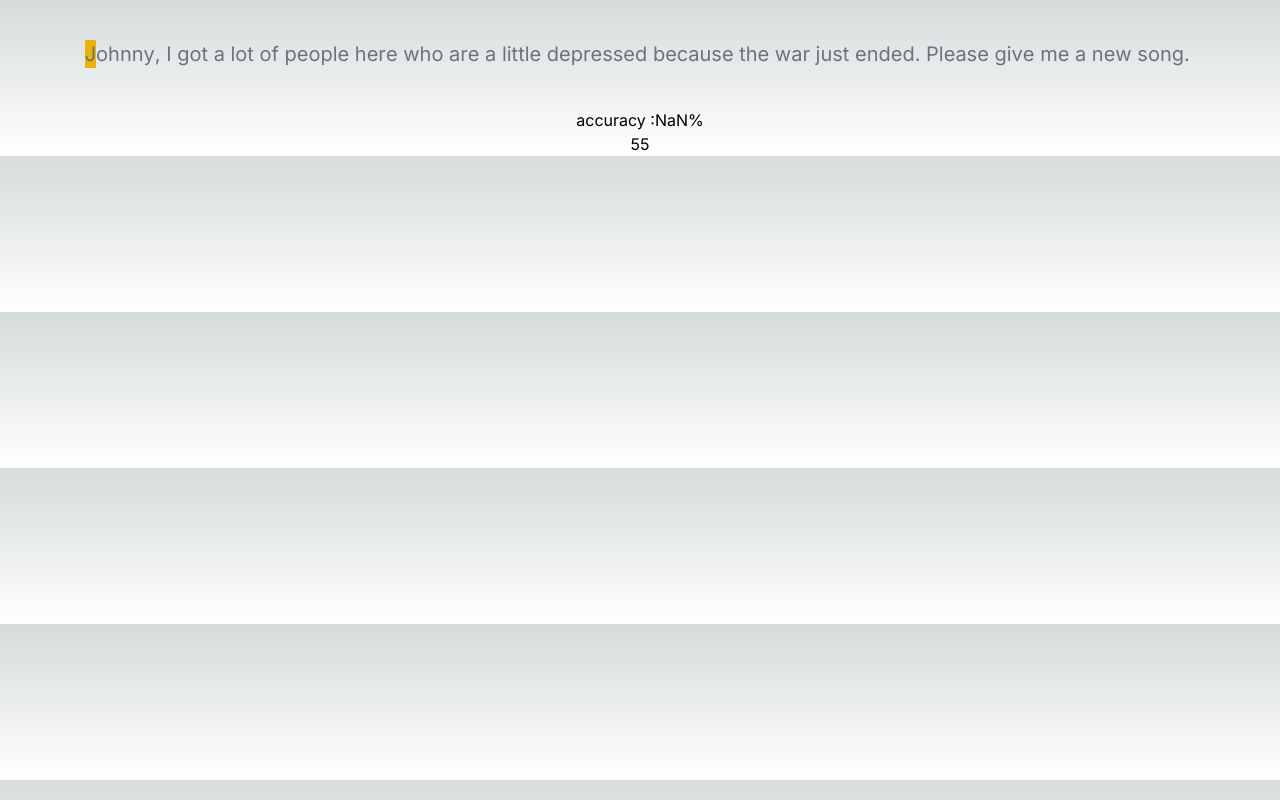
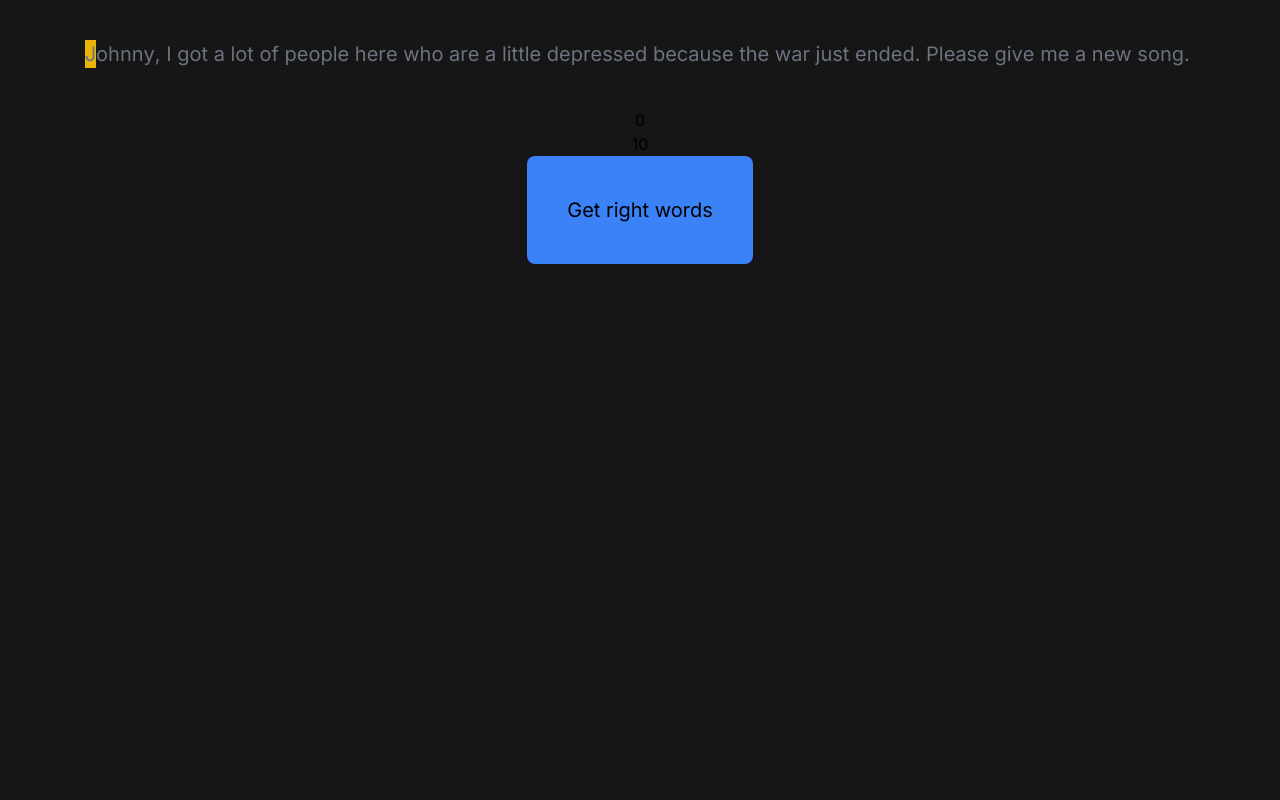
Before and after one commit to mouloud240/TypeSpeed, a Next.js app: page / in a window 1280 px wide. Built offline with nearby package versions, Linux system fonts and the light colour scheme.

Commit message:
added basic logic

```diff
--- a/app/globals.css
+++ b/app/globals.css
@@ -2,29 +2,13 @@
 @tailwind components;
 @tailwind utilities;
 
-:root {
-  --foreground-rgb: 0, 0, 0;
-  --background-start-rgb: 214, 219, 220;
-  --background-end-rgb: 255, 255, 255;
+
+
+
+body {
+  background-color:#161616;
 }
 
-@media (prefers-color-scheme: dark) {
-  :root {
-    --foreground-rgb: 255, 255, 255;
-    --background-start-rgb: 0, 0, 0;
-    --background-end-rgb: 0, 0, 0;
-  }
-}
-
-body {
-  color: rgb(var(--foreground-rgb));
-  background: linear-gradient(
-      to bottom,
-      transparent,
-      rgb(var(--background-end-rgb))
-    )
-    rgb(var(--background-start-rgb));
-}
 
 @layer utilities {
   .text-balance {
--- a/app/page.tsx
+++ b/app/page.tsx
@@ -1,87 +1,119 @@
-"use client"
 
-import { useRouter } from "next/navigation"
-import { useEffect, useState } from "react"
+"use client";
+import { useRouter } from "next/navigation";
+import { useEffect, useState, useCallback } from "react";
+import { useStatsStore } from "./state/store";
+
 const Page = () => {
-  const targetText="Johnny, I got a lot of people here who are a little depressed because the war just ended. Please give me a new song. "
-  const router=useRouter()
-  const [text,SetText]=useState('')
-  const [counter,Setcounter]=useState(60)
-  const getAccuacy=()=>{
-  let correct=0
-    for (let i=0;i<text.length;i++){
-
-      if (text[i]===targetText[i])
-    {
+  const targetText =
+    "Johnny, I got a lot of people here who are a little depressed because the war just ended. Please give me a new song. ";
+  const initCounter=15
+  const accuracy = useStatsStore((state) => state.accuarcy);
+  const changeAccuracy = useStatsStore((state) => state.editAccuaracy);
+  const changeWPm=useStatsStore((state)=>state.editWpm)
+  const router = useRouter();
+  const [text, setText] = useState("");
+  const [counter, setCounter] = useState(initCounter);
+ const getWordsWritten=()=>{
+    const targetWords=targetText.split(" ")
+    const writtenWords=text.split(" ")
+    let correct=0
+   writtenWords.map((word,index)=>{
+      if ( word===targetWords[index]){
         correct+=1
       }
+    })
+       return correct;
+  }
+  function getWpm(){
+    console.log(getWordsWritten())
+    return Math.floor(getWordsWritten()*60/initCounter)
+  }
+  const getAccuracy = useCallback(() => {
+    let correct = 0;
+    for (let i = 0; i < text.length; i++) {
+      if (text[i] === targetText[i]) {
+        correct += 1;
+      }
     }
+    return Math.floor((correct / text.length) * 100);
+  }, [text, targetText]);
 
-      return Math.floor((correct/text.length)*100);
-  }
-  useEffect(()=>{
+  useEffect(() => {
     if (counter==0){
-   router.push('./pages/over/')
+      changeAccuracy(getAccuracy())
+      changeWPm(getWpm())
+      router.push('./pages/over/')
+      return
+
     }
-    setTimeout(()=>{
-      Setcounter(counter-1)
-    },1000)
-  },[counter, router])
-  useEffect(()=>{
-      const HandelTyping=(e:KeyboardEvent)=>{
-      const isAllowed=(e.keyCode>=65&&e.keyCode<=90)||(e.keyCode==8)||(e.keyCode==32)||(e.keyCode==188)||(e.keyCode==110)
-      if (!isAllowed){
-        e.preventDefault()
-        return
-
+     for(let i=0;i<initCounter;i++){
+      setTimeout(()=>{
+        setCounter(counter-1)
+      },1000)
+    }
+  },[counter])
+  useEffect(() => {
+    const handleTyping = (e: KeyboardEvent) => {
+      const isAllowed =
+        (e.keyCode >= 65 && e.keyCode <= 90) ||
+        e.keyCode === 8 ||
+        e.keyCode === 32 ||
+        e.keyCode === 188 ||
+        e.keyCode === 110;
+      if (!isAllowed) {
+        e.preventDefault();
+        return;
       }
-      e.preventDefault()
-      if(e.key=="Backspace"){
-        SetText(text.slice(0,-1))
-        return
+      e.preventDefault();
+      if (e.key === "Backspace") {
+        setText((prevText) => prevText.slice(0, -1));
+        return;
       }
 
-      SetText(text+e.key)}
+      setText((prevText) => prevText + e.key);
+    };
 
-    window.addEventListener("keydown",HandelTyping)
-    return ()=>window.removeEventListener("keydown",HandelTyping);
-  },[text])
-  return (<div className="flex flex-col justify-center items-center">
-    <ul className="flex justify-center mx-auto p-10 items-center  "> {
-      targetText.split("").map((element,index)=>{
-        let style:string=""
-        if(index==text.length){
-style+="text-gray-500 bg-yellow-500 text-xl font-semiBold"
+    window.addEventListener("keydown", handleTyping);
+    return () => window.removeEventListener("keydown", handleTyping);
+  }, [text]);
 
-        }
-        else if (text[index]==null){
-          style+="text-gray-500 text-xl font-semiBold"
-        }else if (text[index]==element)
-      {
-          style+="text-xl font-semiBold"
+  return (
+    <div className="flex flex-col justify-center items-center">
+      <ul className="flex justify-center mx-auto p-10 items-center">
+        {targetText.split("").map((element, index) => {
+          let style = "";
+          if (index === text.length) {
+            style += "text-gray-500 bg-yellow-500 text-xl font-semiBold";
+          } else if (text[index] == null) {
+            style += "text-gray-500 text-xl font-semiBold";
+          } else if (text[index] === element) {
+            style += "text-xl text-white font-semiBold";
+          } else {
+            style += "text-red-500 text-xl font-semiBold";
+          }
+          if (element === " ") {
+            return (
+              <li className={style} key={index}>
+                &nbsp;
+              </li>
+            );
+          } else {
+            return (
+              <li className={style} key={index}>
+                {element}
+              </li>
+            );
+          }
+        })}
+      </ul>
+      <p>{accuracy}</p>
+      <p>{counter}</p>
+      <button className="bg-blue-500 rounded-lg text-xl p-10 " onClick={()=>{console.log(getWordsWritten())}}>
+        Get right words
+      </button>
+         </div>
+  );
+};
 
-         }else{
-          style+="text-red-500 text-xl font-semiBold"
-        }
-        if (element==" "){
-          return (<li  className={style} key={index}>&nbsp;</li>)
-        }else {
-          return (
-            <li className={style} key={index} >{element}</li>
-        )
-        }
-      })
-    }
-      </ul>
-          <p>
-        accuracy :{getAccuacy()}%
-        </p>
-    <p>
-      {counter}
-      </p>
-
-
- </div> )
-}
-
-export default Page
+export default Page;
--- a/app/pages/over/page.tsx
+++ b/app/pages/over/page.tsx
@@ -1,10 +1,21 @@
+"use client"
+import { statsState, useStatsStore } from "@/app/state/store"
+import { useSearchParams } from "next/navigation"
 
 const Page = () => {
+  const searchParams=useSearchParams()
+  const accuarcy=useStatsStore((state)=>state.accuarcy)
+  const wpm=useStatsStore((state)=>state.wpm)
   return (
-    <div>
-      Game Over
+    <div> <div>
+      {accuarcy.toString()}
+    </div>
+      <div>
+        wpm: {
+          wpm
+        }
       </div>
-  )
+    </div>  )
 }
 
 export default Page
--- /dev/null
+++ b/app/state/store.ts
@@ -0,0 +1,27 @@
+import { create } from "zustand";
+
+export interface statsState {
+  accuarcy: number;
+  wpm: number;
+}
+interface storeState {
+  accuarcy: number;
+  wpm: number;
+  editAccuaracy:(accuarcy:number)=>void ;
+  editWpm:(wpm:number)=>void;
+}
+
+const init: statsState = {
+  accuarcy: 0,
+  wpm: 0,
+};
+
+export const useStatsStore = create<storeState>((set) => ({
+  accuarcy: init.accuarcy,
+  wpm: init.wpm,
+  editAccuaracy: (Naccuarcy:number) => set(()=>({accuarcy:Naccuarcy})),
+  editWpm:(nWpm:number)=>set(()=>({wpm:nWpm}))
+
+}));
+
+export type storeType = ReturnType<typeof useStatsStore>;
```
Also changed, not shown: package.json (+7 -4 lines), 1 other file (tests, documents, lock files or other folders).
